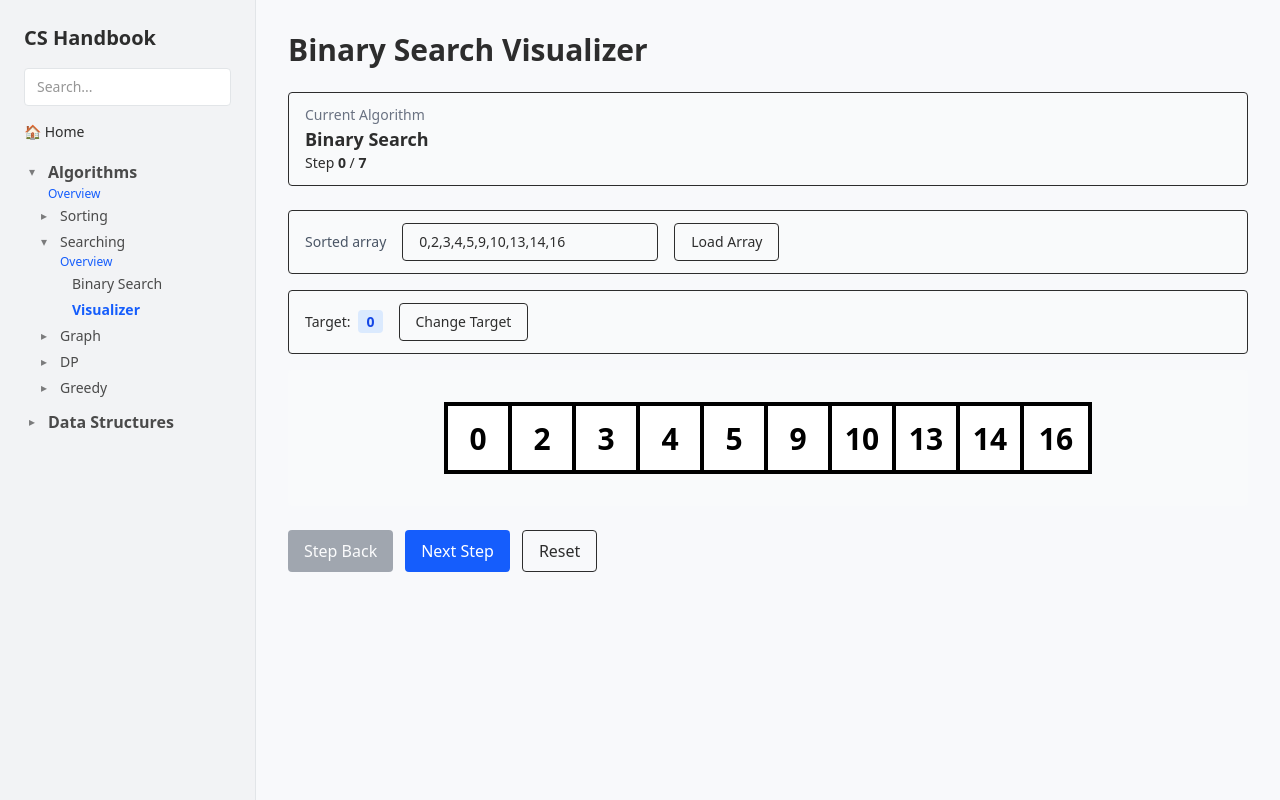
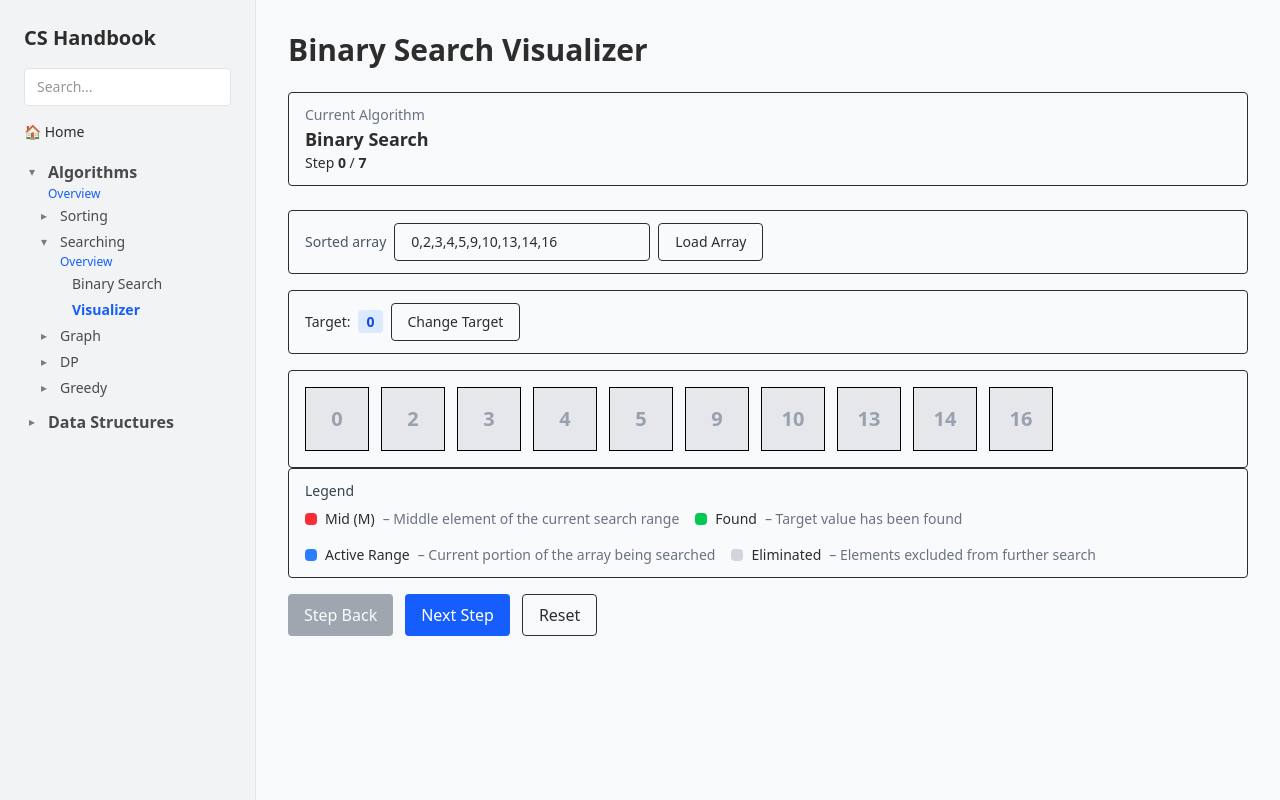
Before and after one commit to Chrainx/CS-Handbook, a Next.js app: page /algorithms/searching/visualizer in a window 1280 px wide. Built offline with nearby package versions, Linux system fonts and the light colour scheme.

Commit message:
chore: adjust searcharray configuration and highlight

```diff
--- a/package.json
+++ b/package.json
@@ -10,17 +10,18 @@
   },
   "dependencies": {
     "next": "16.1.0",
+    "postcss": "^8.5.6",
     "react": "19.2.3",
     "react-dom": "19.2.3"
   },
   "devDependencies": {
-    "@tailwindcss/postcss": "^4",
+    "@tailwindcss/postcss": "^4.1.18",
     "@types/node": "^20",
     "@types/react": "^19",
     "@types/react-dom": "^19",
     "eslint": "^9",
     "eslint-config-next": "16.1.0",
-    "tailwindcss": "^4",
+    "tailwindcss": "^4.1.18",
     "typescript": "^5"
   }
 }
--- a/src/visualizers/legend/config.tsx
+++ b/src/visualizers/legend/config.tsx
@@ -84,4 +84,26 @@ export const LEGEND_CONFIG: Record<string, LegendItem[]> = {
       description: 'Buffer elements already written back to the main array',
     },
   ],
+  'binary-search': [
+    {
+      colorClass: 'bg-red-500',
+      label: 'Mid (M)',
+      description: 'Middle element of the current search range',
+    },
+    {
+      colorClass: 'bg-green-500',
+      label: 'Found',
+      description: 'Target value has been found',
+    },
+    {
+      colorClass: 'bg-blue-500',
+      label: 'Active Range',
+      description: 'Current portion of the array being searched',
+    },
+    {
+      colorClass: 'bg-gray-300',
+      label: 'Eliminated',
+      description: 'Elements excluded from further search',
+    },
+  ],
 }
--- a/src/visualizers/searching/binary-search/binarySearchVisualizer.tsx
+++ b/src/visualizers/searching/binary-search/binarySearchVisualizer.tsx
@@ -8,6 +8,7 @@ import { BinarySearchStep } from '@/visualizers/steps/types'
 import { binarySearchSteps } from './steps/binarySearch'
 import { describeStep } from '@/visualizers/describeStep'
 import { generateRandomArray } from '@/utils/random'
+import VisualizerLegend from '@/visualizers/legend/legend'
 
 export default function BinarySearchVisualizer() {
   /* ============================================================================
@@ -86,6 +87,7 @@ export default function BinarySearchVisualizer() {
         break
 
       case 'bs-not-found':
+        setMid(null)
         break
     }
   }
@@ -155,7 +157,7 @@ export default function BinarySearchVisualizer() {
       </div>
 
       {/* Array input */}
-      <div className="mb-4 flex items-center gap-4 rounded border bg-gray-50 px-4 py-3">
+      <div className="mb-4 flex items-center gap-2 rounded border bg-gray-50 px-4 py-3">
         <label className="text-sm text-gray-600">Sorted array</label>
         <input
           value={input}
@@ -171,7 +173,7 @@ export default function BinarySearchVisualizer() {
       </div>
 
       {/* Target controls */}
-      <div className="mb-4 flex items-center gap-4 rounded border bg-gray-50 px-4 py-3">
+      <div className="mb-4 flex items-center gap-2 rounded border bg-gray-50 px-4 py-3">
         <div className="text-sm">
           Target:
           <span className="ml-2 rounded bg-blue-100 px-2 py-0.5 font-semibold text-blue-700">
@@ -186,8 +188,6 @@ export default function BinarySearchVisualizer() {
         </button>
       </div>
 
-      {/* Visualization */}
-      <div className="mb-6 flex justify-center rounded bg-gray-50 px-6 py-8">
       <SearchArray
         values={array}
         low={low}
@@ -195,7 +195,8 @@ export default function BinarySearchVisualizer() {
         mid={mid}
         foundIndex={foundIndex}
       />
-      </div>
+
+      <VisualizerLegend algorithm="binary-search" />
 
       {/* Step narration */}
       {stepText && (
--- a/src/visualizers/searching/binary-search/steps/binarySearch.tsx
+++ b/src/visualizers/searching/binary-search/steps/binarySearch.tsx
@@ -40,7 +40,6 @@ export function binarySearchSteps(
       high = mid - 1
     }
   }
-
   steps.push({ type: 'bs-not-found' })
   return steps
 }
--- a/src/visualizers/searching/searchArray.tsx
+++ b/src/visualizers/searching/searchArray.tsx
@@ -8,6 +8,21 @@ type SearchArrayProps = {
   foundIndex: number | null
 }
 
+function getCellColor({
+  isFound,
+  isMid,
+  isEliminated,
+}: {
+  isFound: boolean
+  isMid: boolean
+  isEliminated: boolean
+}) {
+  if (isEliminated) return 'bg-gray-200 text-gray-400'
+  if (isFound) return 'bg-green-500 text-white'
+  if (isMid) return 'bg-red-500 text-white'
+  return 'bg-blue-500 text-black'
+}
+
 export default function SearchArray({
   values,
   low,
@@ -16,54 +31,30 @@ export default function SearchArray({
   foundIndex,
 }: SearchArrayProps) {
   return (
-    <div
-      style={{
-        display: 'flex',
-        flexDirection: 'row',
-        border: '4px solid black',
-        width: 'fit-content',
-      }}
-    >
+    <div className="flex gap-3 p-4 rounded border ">
       {values.map((value, index) => {
         const inRange =
           low !== null && high !== null && index >= low && index <= high
+
+        const isFound = index === foundIndex
         const isMid = index === mid
-        const isFound = index === foundIndex
-        const eliminated =
-          low !== null && high !== null && !inRange && foundIndex === null
-
-        let bgColor = 'white'
-        let textColor = 'black'
-
-        if (eliminated) {
-          bgColor = '#e5e7eb'
-          textColor = '#9ca3af'
-        } else if (isFound) {
-          bgColor = '#22c55e'
-          textColor = 'white'
-        } else if (isMid) {
-          bgColor = '#3b82f6'
-          textColor = 'white'
-        }
+        const isEliminated = mid == null || (!inRange && foundIndex === null)
 
         return (
           <div
             key={index}
-            style={{
-              height: '64px',
-              width: '64px',
-              display: 'flex',
-              alignItems: 'center',
-              justifyContent: 'center',
-              fontSize: '30px',
-              fontWeight: 'bold',
-              backgroundColor: bgColor,
-              color: textColor,
-              borderRight:
-                index === values.length - 1 ? 'none' : '4px solid black',
-            }}
+            className={`
+              relative inline-flex items-center justify-center
+              border border-black transition-all duration-200
+              ${getCellColor({
+                isFound,
+                isMid,
+                isEliminated,
+              })}
+            `}
+            style={{ width: 64, height: 64 }}
           >
-            {value}
+            <span className="text-xl font-bold font-mono">{value}</span>
           </div>
         )
       })}
--- a/src/visualizers/sorting/bars.tsx
+++ b/src/visualizers/sorting/bars.tsx
@@ -2,30 +2,6 @@
 
 const CANVAS_HEIGHT = 220
 const LABEL_PADDING = 4
-
-export default function Bars({
-  algorithm,
-  data,
-  activeCompare,
-  activeSwap,
-  activeRange,
-  activeOverwrite,
-  markedIndex,
-  baseIndex,
-}: {
-  algorithm: string
-  data: number[]
-  activeCompare: { i: number; j: number } | null
-  activeSwap: { i: number; j: number } | null
-  activeRange: { l: number; r: number; mid?: number } | null
-  activeOverwrite: number | null
-  markedIndex: number | null
-  baseIndex: number | null
-}) {
-  const min = Math.min(...data)
-  const offset = min <= 0 ? 1 - min : 0
-  const normalized = data.map((v) => v + offset)
-  const max = Math.max(...normalized, 1)
 
 function getBarColor({
   algorithm,
@@ -64,6 +40,30 @@ export default function Bars({
 
   return 'bg-blue-500'
 }
+
+export default function Bars({
+  algorithm,
+  data,
+  activeCompare,
+  activeSwap,
+  activeRange,
+  activeOverwrite,
+  markedIndex,
+  baseIndex,
+}: {
+  algorithm: string
+  data: number[]
+  activeCompare: { i: number; j: number } | null
+  activeSwap: { i: number; j: number } | null
+  activeRange: { l: number; r: number; mid?: number } | null
+  activeOverwrite: number | null
+  markedIndex: number | null
+  baseIndex: number | null
+}) {
+  const min = Math.min(...data)
+  const offset = min <= 0 ? 1 - min : 0
+  const normalized = data.map((v) => v + offset)
+  const max = Math.max(...normalized, 1)
 
   return (
     <div className="flex gap-3 border rounded p-4">
```
Also changed, not shown: 1 other file (tests, documents, lock files or other folders). Lines whose indentation alone changed are shown as unchanged.
